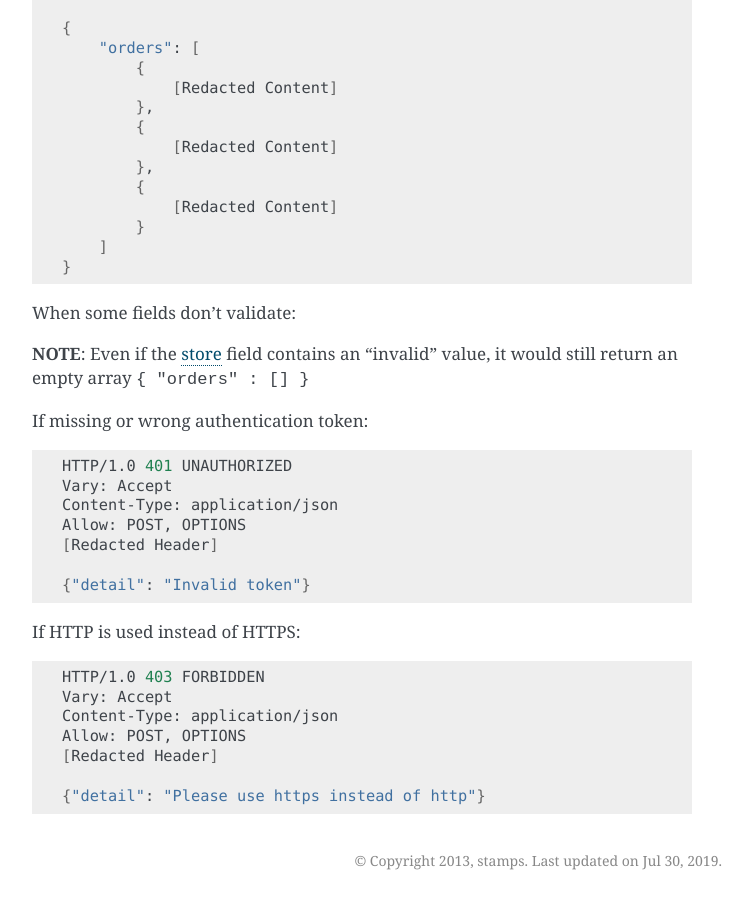
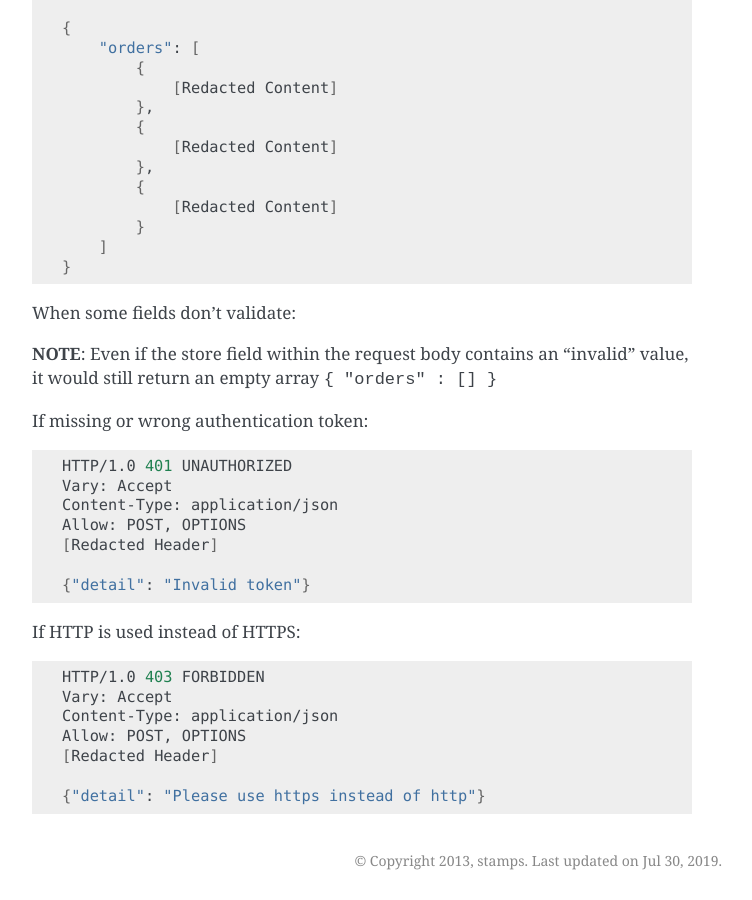
Before and after one commit to ui/stamps-api-docs, a Sphinx documentation site: the page built from source/sync_order.rst, in a window 1280 px wide and 900 px high, scrolled down 7785 px. Shown: the whole window, without its empty margins (388-1140 px from the left). Built offline with Sphinx 7.4.7, drawn with Linux system fonts in a browser that asks for light colours.

Commit message:
Update sync_order.rst

```diff
--- a/source/sync_order.rst
+++ b/source/sync_order.rst
@@ -432,7 +429,7 @@ If call to order status API is successful (JSON):
 
 When some fields don't validate:
 
-**NOTE**: Even if the `store`_ field contains an "invalid" value, it would still return an empty array :code:`{ "orders" : [] }`
+**NOTE**: Even if the store field within the request body contains an "invalid" value, it would still return an empty array :code:`{ "orders" : [] }`
 
 If missing or wrong authentication token:
 
```
Also changed, not shown: other parts of source/sync_order.rst (+0 -3 lines).
